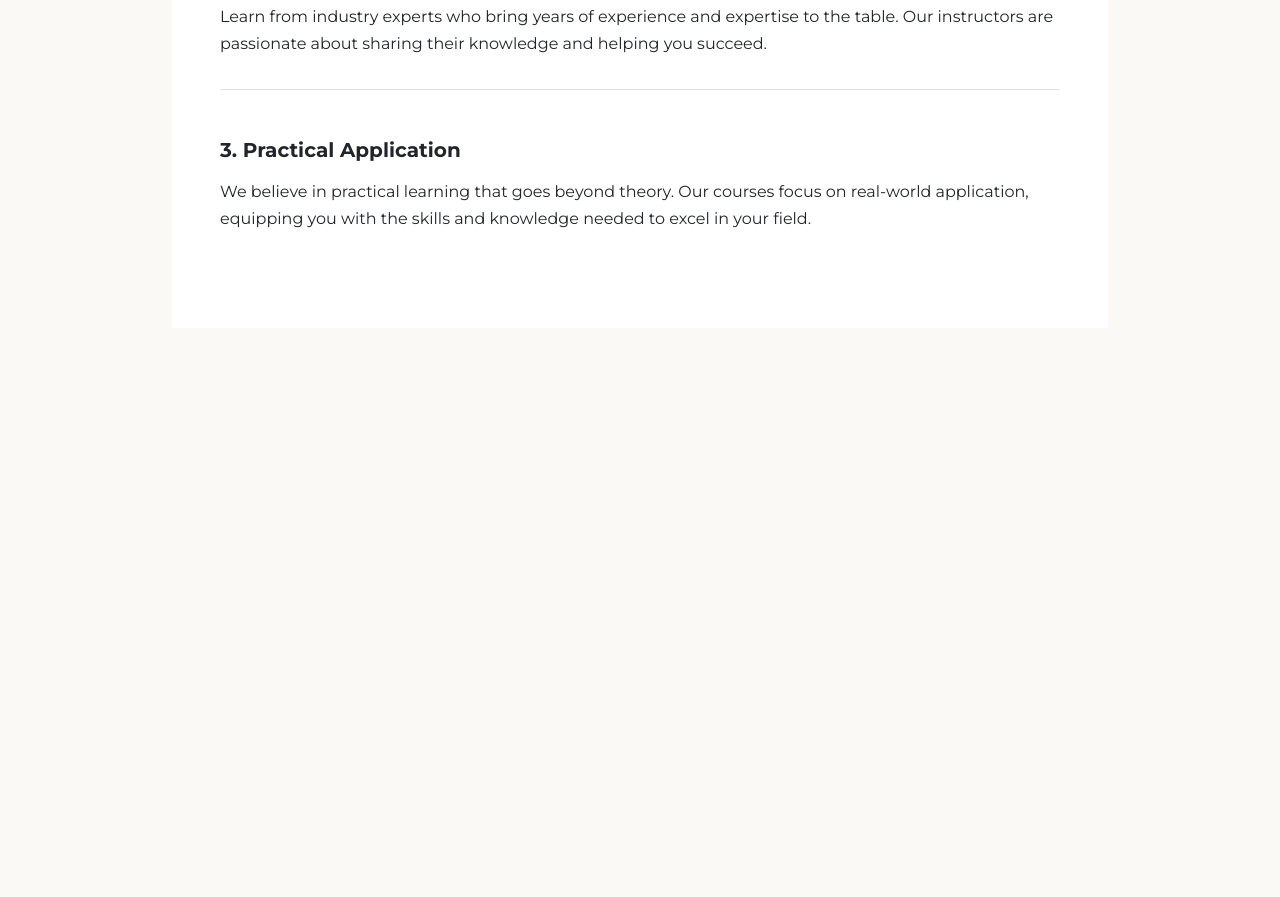
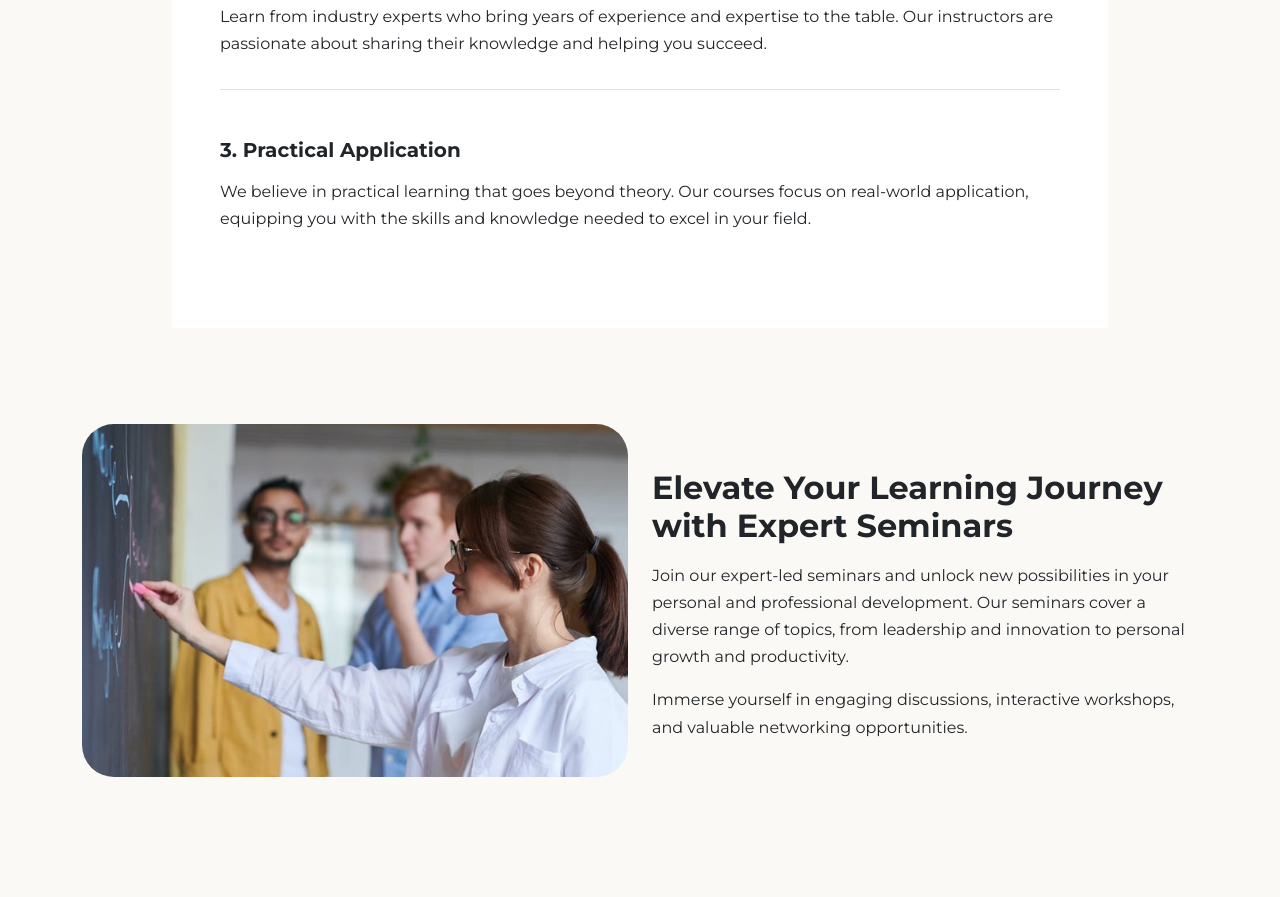
Before and after one commit to fikrirakala/corso-website, a website: page index.html in a window 1280 px wide. Shown: the part 3325-4222 px from the top of the page. Before the commit the page ends 3653 px from the top, so only its background shows below. Drawn offline with Linux system fonts and the light colour scheme.

Commit message:
create details 2 section

```diff
--- a/index.html
+++ b/index.html
@@ -356,6 +356,33 @@
       </div>
     </section>
 
+    <!-- Details 2 -->
+    <section class="details py-6 bg-light">
+      <div class="container">
+        <div class="row">
+          <div class="col-lg-6">
+            <img
+              src="images/audience.jpg"
+              alt=""
+              class="img-fluid rounded-5 mb-4" />
+          </div>
+          <div class="col-lg-6 d-flex flex-column justify-content-center">
+            <h2>Elevate Your Learning Journey with Expert Seminars</h2>
+            <p>
+              Join our expert-led seminars and unlock new possibilities in your
+              personal and professional development. Our seminars cover a
+              diverse range of topics, from leadership and innovation to
+              personal growth and productivity.
+            </p>
+            <p>
+              Immerse yourself in engaging discussions, interactive workshops,
+              and valuable networking opportunities.
+            </p>
+          </div>
+        </div>
+      </div>
+    </section>
+
     <script src="js/bootstrap.bundle.min.js"></script>
     <script src="js/script.js"></script>
   </body>
```
